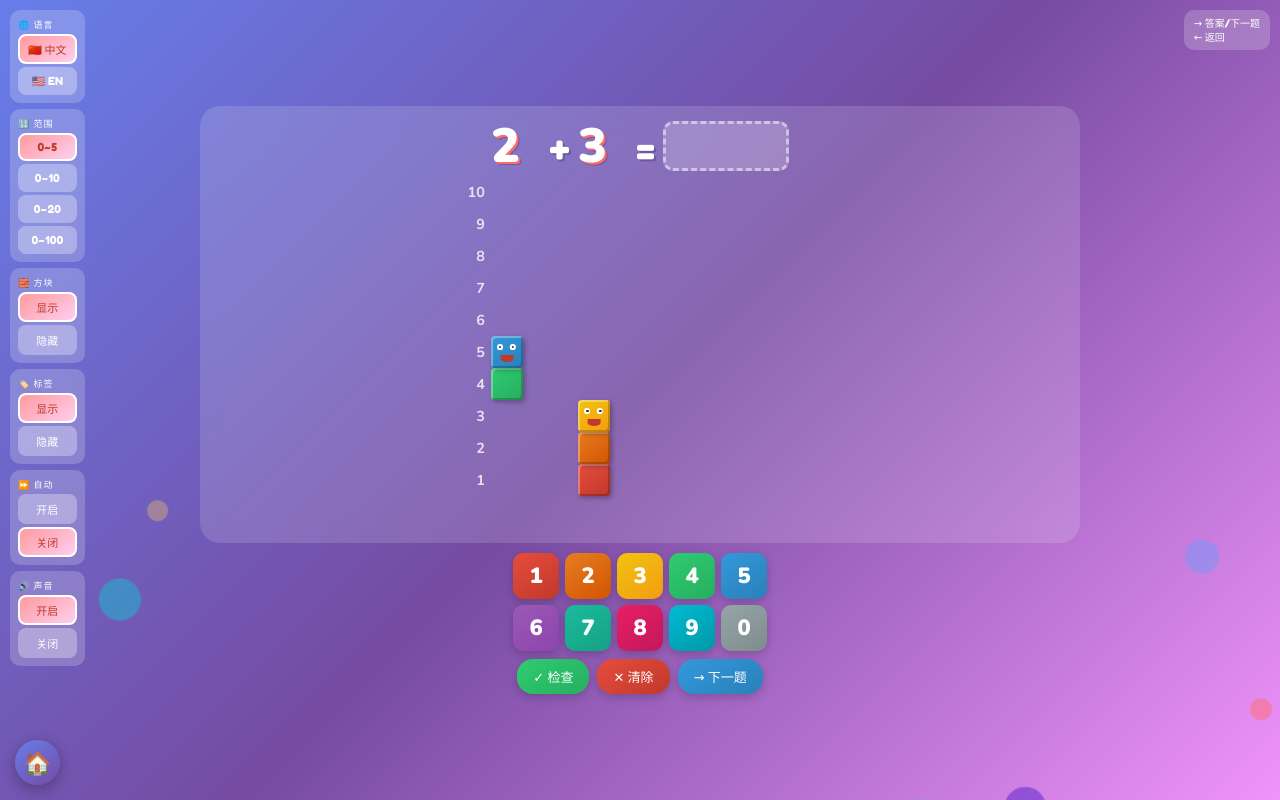
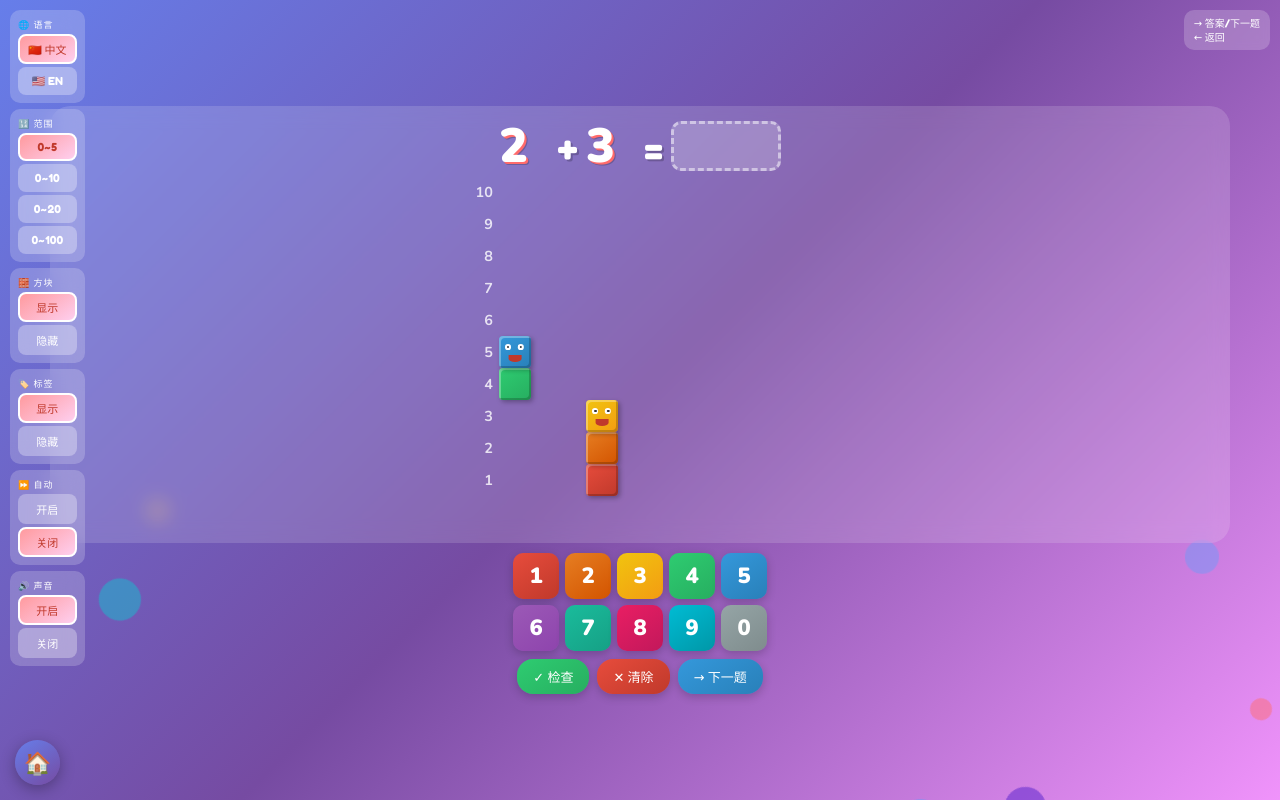
Before and after one commit to wudragonfly/number-blocks, a plain HTML site: page addition.html in a window 1280 px wide. Drawn offline with nearby package versions, Linux system fonts and the light colour scheme.

Commit message:
Tiny css updates

```diff
--- a/addition.html
+++ b/addition.html
@@ -36,7 +36,7 @@
 
         .nav-hint { position: fixed; top: 10px; right: 10px; background: rgba(255,255,255,0.2); padding: 6px 10px; border-radius: 10px; color: white; font-size: 10px; backdrop-filter: blur(5px); line-height: 1.4; }
 
-        .main-container { position: relative; z-index: 1; display: flex; flex-direction: column; align-items: center; gap: 10px; width: 100%; max-width: 900px; padding: 10px; }
+        .main-container { position: relative; z-index: 1; display: flex; flex-direction: column; align-items: center; gap: 10px; width: 100%; max-width: 1200px; padding: 10px; }
 
         .quiz-area { background: rgba(255,255,255,0.15); border-radius: 20px; padding: 15px 10px; backdrop-filter: blur(10px); display: flex; flex-direction: column; align-items: center; gap: 10px; width: 100%; overflow-x: auto; }
 
@@ -67,15 +67,15 @@
         }
 
         .answer-box {
-            min-width: 90px;
-            padding: 0 15px;
+            width: 110px;
+            padding: 0 10px;
             background: rgba(255,255,255,0.2);
             border-radius: 10px;
             border: 3px dashed rgba(255,255,255,0.5);
             height: 50px;
             display: flex;
             align-items: center;
-            justify-content: flex-start;
+            justify-content: center;
         }
         .answer-box.correct { border: 3px solid #2ecc71; background: rgba(46, 204, 113, 0.3); }
         .answer-box.wrong { border: 3px solid #e74c3c; background: rgba(231, 76, 60, 0.3); animation: shake 0.5s; }
@@ -96,7 +96,7 @@
             border: none;
             outline: none;
             width: 90px;
-            text-align: left;
+            text-align: center;
         }
 
         .blocks-wrapper {
--- a/platform.css
+++ b/platform.css
@@ -236,7 +236,8 @@ body {
 }
 
 /* Fix for iOS input zoom (font size >= 16px prevents zoom) */
-input, textarea, select {
+/* Exclude .answer-input which needs larger font */
+input:not(.answer-input), textarea, select {
     font-size: 16px !important;
 }
 
```
Also changed, not shown: subtraction.html (+4 -4 lines).
